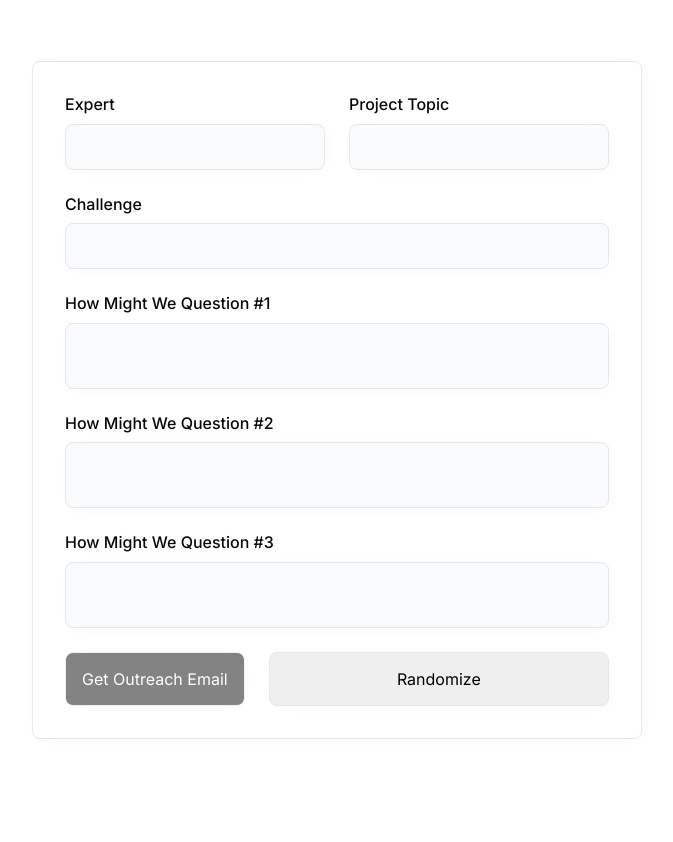
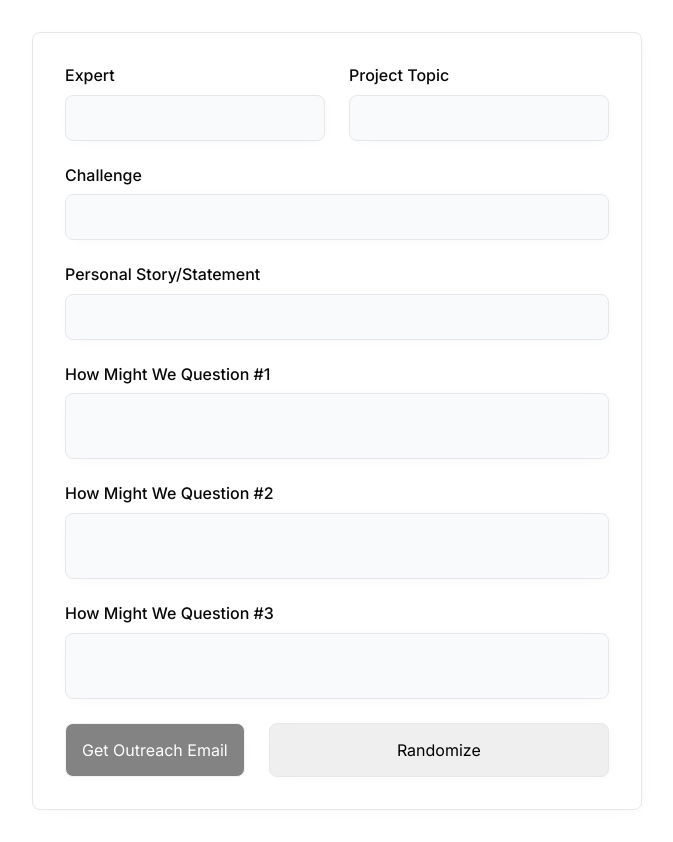
Before and after one commit to Samalander0/email-dlab, a SvelteKit app: page / in a window 1280 px wide. Shown: the whole page, without its empty margins (303-976 px from the left). Before the commit the page ends 800 px from the top, so only its background shows below. Built offline with nearby package versions, Linux system fonts and the light colour scheme.

Commit message:
fixed the lack of commas

```diff
--- a/src/routes/+page.svelte
+++ b/src/routes/+page.svelte
@@ -12,6 +12,7 @@
 
   let expert = "",
       topic = "",
+      statement = "",
       challenge = "",
       hmw_1 = "",
       hmw_2 = "",
@@ -22,6 +23,7 @@
 
     expert = example.expert
     topic = example.topic
+
     challenge = example.challenge
     hmw_1 = example.hmw_1
     hmw_2 = example.hmw_2
@@ -44,6 +46,7 @@
     // Reset form fields
     expert = ""
     topic = ""
+    statement = ""
     challenge = ""
     hmw_1 = ""
     hmw_2 = ""
@@ -85,6 +88,10 @@
         <input bind:value={challenge} type="text" id="challenge"/>
       </div>
       <div>
+        <label for="statement">Personal Story/Statement</label>
+        <input bind:value={statement} type="text" id="statement"/>
+      </div>
+      <div>
         <label for="hmw1">How Might We Question #1</label>
         <textarea bind:value={hmw_1} id="hmw1"/>
       </div>
--- a/src/routes/api/default/+server.js
+++ b/src/routes/api/default/+server.js
@@ -25,16 +25,16 @@ const safetySettings = [
 ];
 
 const generationConfig = {
-  temperature: 0.69,
+  temperature: 0.45,
   topK: 1,
   topP: 1,
   maxOutputTokens: 2048,
 };
 
 // Prompt
-function prompt(expert, topic, challenge, hmw_1, hmw_2, hmw_3) {
+function prompt(expert, topic, statement, challenge, hmw_1, hmw_2, hmw_3) {
   const parts = [
-    {text: `An outreach formal email to ${expert} about their opinion on your high school design project about ${topic}. Generate new questions based on previous questions: ${hmw_1}, ${hmw_2}, and ${hmw_3}. Get optimal information for end-user-centered solutions and center the influence of the email around the main challenge: ${challenge}`}
+    {text: `A concise and semi-formal outreach email to a ${expert} about their opinion on your high school design project about ${topic}. Include this personal anecdote: ${statement}. You're trying to learn about the following questions: ${hmw_1}, ${hmw_2}, and ${hmw_3}. Integrate the key concepts of these questions. Center the influence of the email around the main topic problem: ${challenge}. Express the desire to set up a meeting through email`}
   ];
   return(parts)
 }
@@ -45,11 +45,12 @@ export async function GET({ url }) {
 
   const expert = url.searchParams.get('expert'),
         topic = url.searchParams.get('topic'),
+        statement = url.searchParams.get('statement'),
         challenge = url.searchParams.get('challenge'),
         hmw_1 = url.searchParams.get('hmw_1'),
         hmw_2 = url.searchParams.get('hmw_2'),
         hmw_3 = url.searchParams.get('hmw_3');
-  let parts = prompt(expert, topic, challenge, hmw_1, hmw_2, hmw_3)
+  let parts = prompt(expert, topic, statement, challenge, hmw_1, hmw_2, hmw_3)
 
   const result = await model.generateContent({
     contents: [{ role: "user", parts }],
--- a/src/routes/api/followup/+server.js
+++ b/src/routes/api/followup/+server.js
@@ -46,7 +46,7 @@ export async function GET({ url }) {
   const expert = url.searchParams.get('expert'),
         topic = url.searchParams.get('topic'),
         speciality = url.searchParams.get('speciality'),
-        keywords = url.searchParams.get('keywords')
+        keywords = url.searchParams.get('keywords'),
         email = url.searchParams.get('email'),
         phone = url.searchParams.get('phone'),
         date = url.searchParams.get('date'),
```
